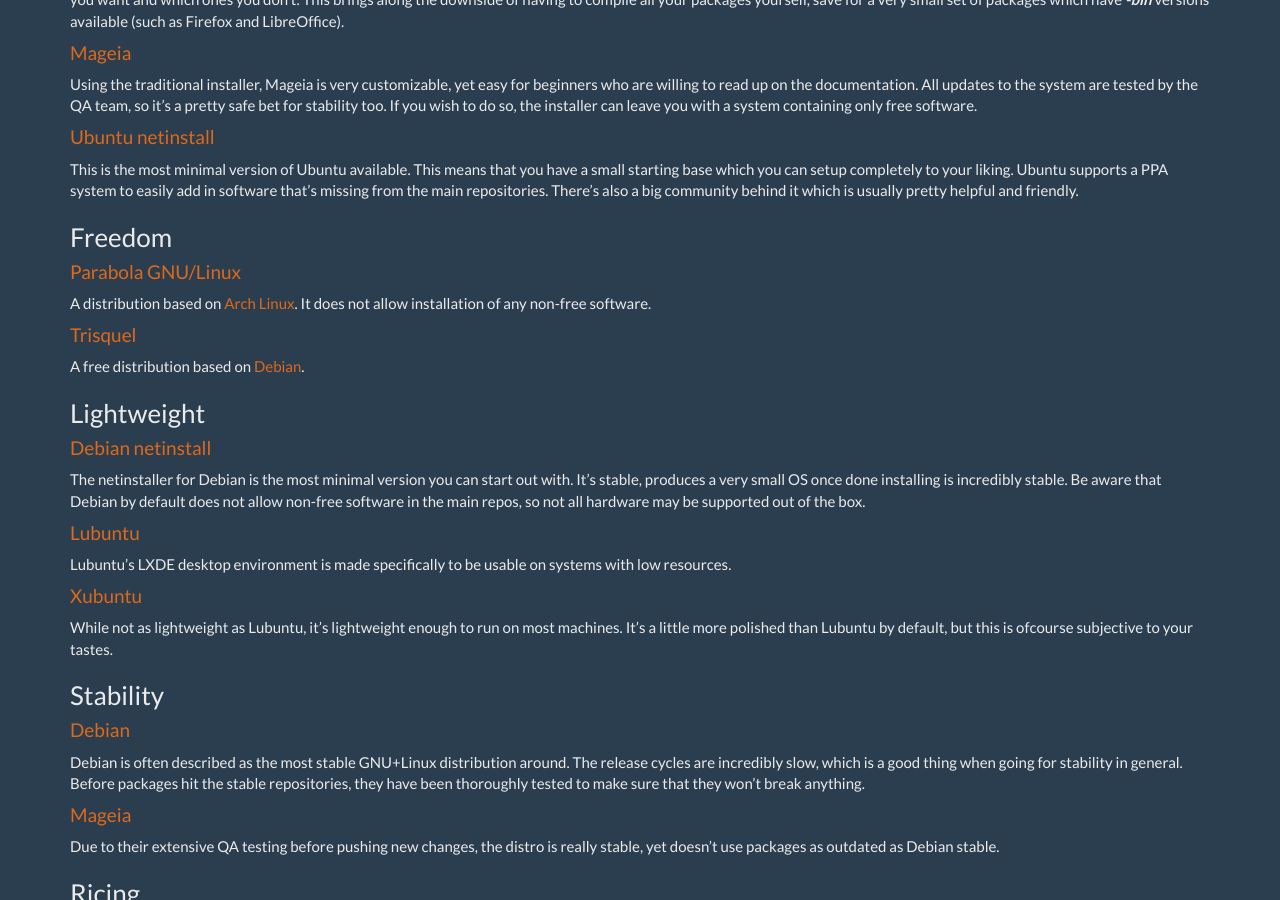
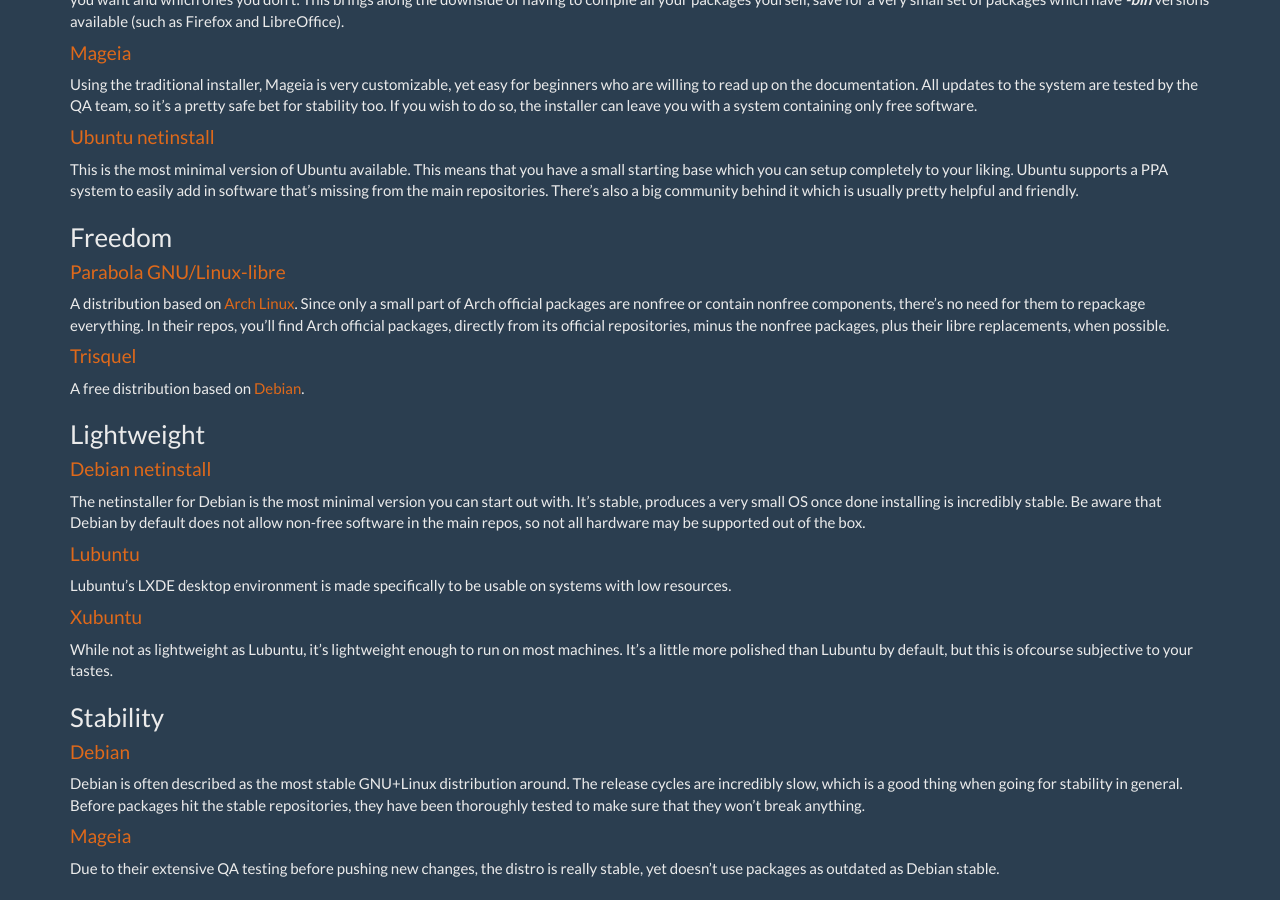
Before and after one commit to scriptkitties/fglt, a Jekyll site: the page built from _guides/picking-a-distro.md, in a window 1280 px wide and 900 px high, scrolled down 790 px. Built offline with Jekyll 4.4.1, drawn with Linux system fonts in a browser that asks for light colours; Markdown is read by kramdown in place of the engine named in the settings.

Commit message:
update parabola

```diff
--- a/_guides/picking-a-distro.md
+++ b/_guides/picking-a-distro.md
@@ -58,9 +58,12 @@
 helpful and friendly.
 
 ### Freedom
-#### [Parabola GNU/Linux][parabola]
-A distribution based on [Arch Linux][archlinux]. It does not allow installation
-of any non-free software.
+#### [Parabola GNU/Linux-libre][parabola]
+A distribution based on [Arch Linux][archlinux]. Since only a small part of
+Arch official packages are nonfree or contain nonfree components, there's no
+need for them to repackage everything. In their repos, you'll find Arch
+official packages, directly from its official repositories, minus the nonfree
+packages, plus their libre replacements, when possible.
 
 #### [Trisquel][trisquel]
 A free distribution based on [Debian][debian].
```
